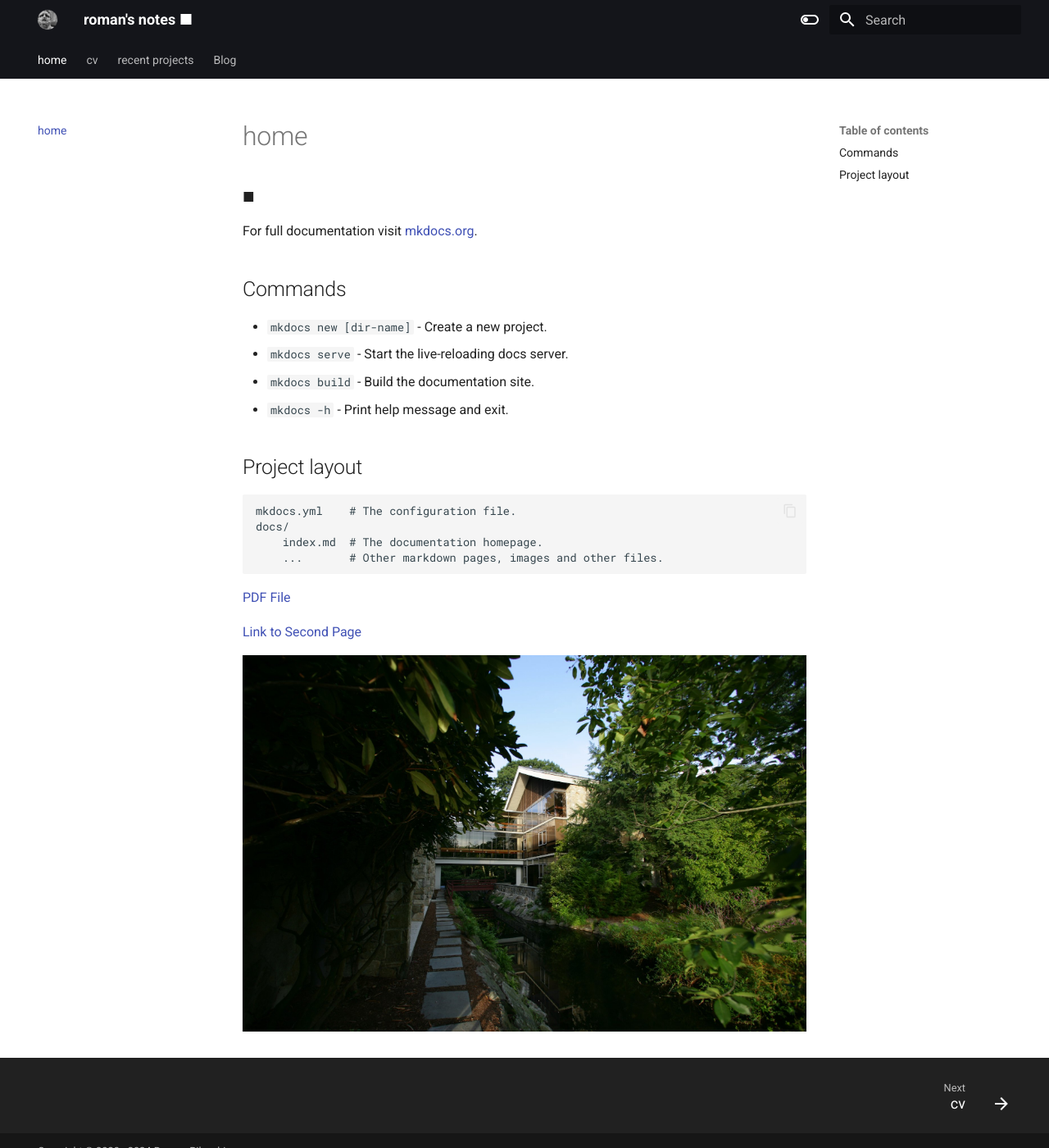
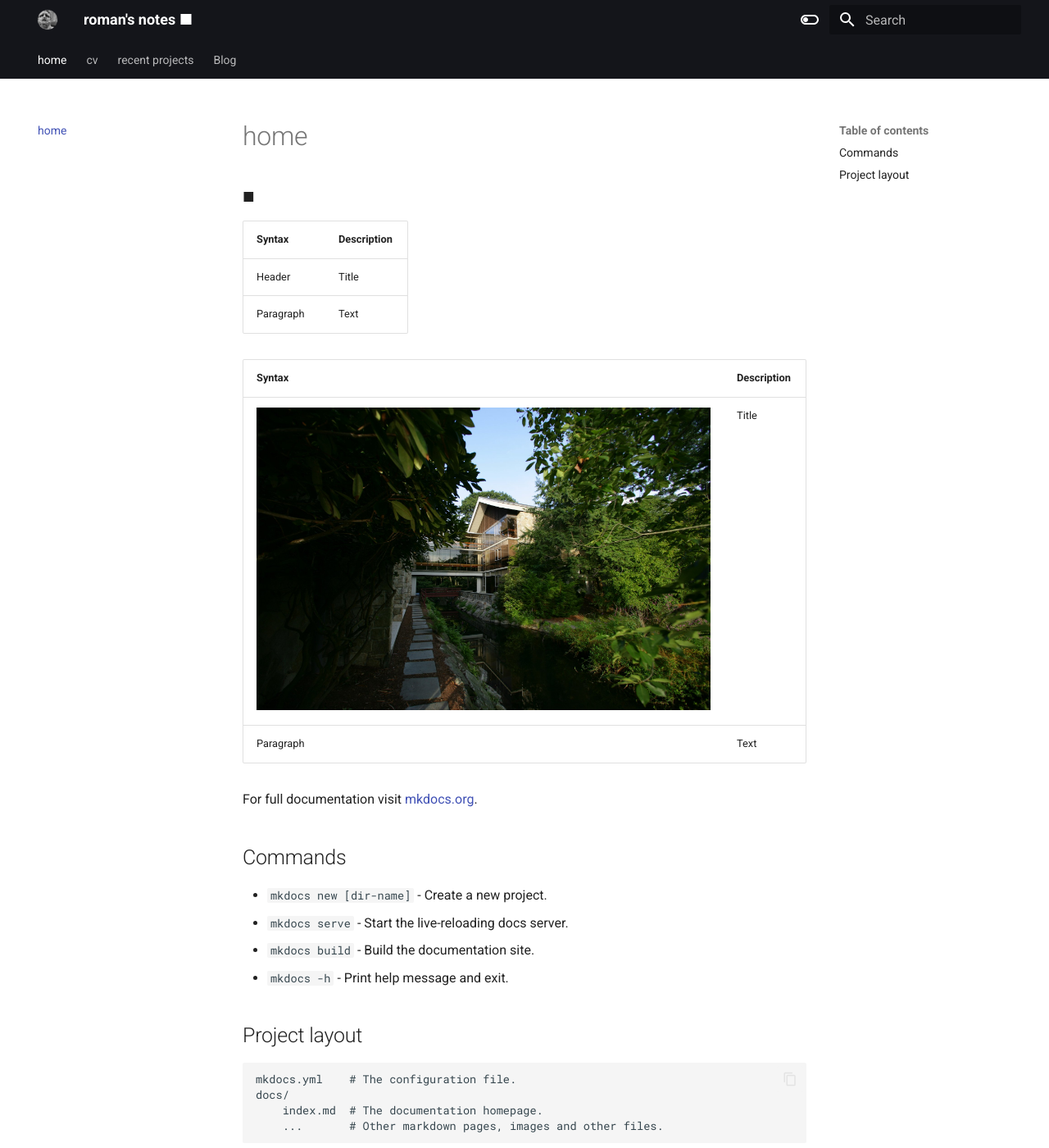
Before and after one commit to RomanPilyushin/romanpilyushin.github.io, an MkDocs documentation site: the page built from docs/index.md, in a window 1280 px wide and 1400 px high. Shown: the whole window at 82% size. Built offline with MkDocs 1.6.1 and Material for MkDocs 9.7.7, drawn with Linux system fonts in a browser that asks for light colours; some of the changed text lies outside the part shown.

Commit message:
Add tables to a blog

```diff
--- a/docs/index.md
+++ b/docs/index.md
@@ -1,6 +1,16 @@
 # home
 
 ■
+
+| Syntax      | Description |
+| ----------- | ----------- |
+| Header      | Title       |
+| Paragraph   | Text        |
+
+| Syntax          | Description |
+|-----------------| ----------- |
+| ![Pic](pic.jpg) | Title       |
+| Paragraph       | Text        |
 
 For full documentation visit [mkdocs.org](https://www.mkdocs.org).
 
--- a/mkdocs.yml
+++ b/mkdocs.yml
@@ -48,4 +48,4 @@ extra:
   social:
     - icon: fontawesome/brands/github
       link: https://github.com/RomanPilyushin
-copyright: Copyright &copy; 2020 - 2024 Roman Pilyushin
+copyright: Copyright &copy; Roman Pilyushin
```
Also changed, not shown: README.md (line endings or trailing spaces).
